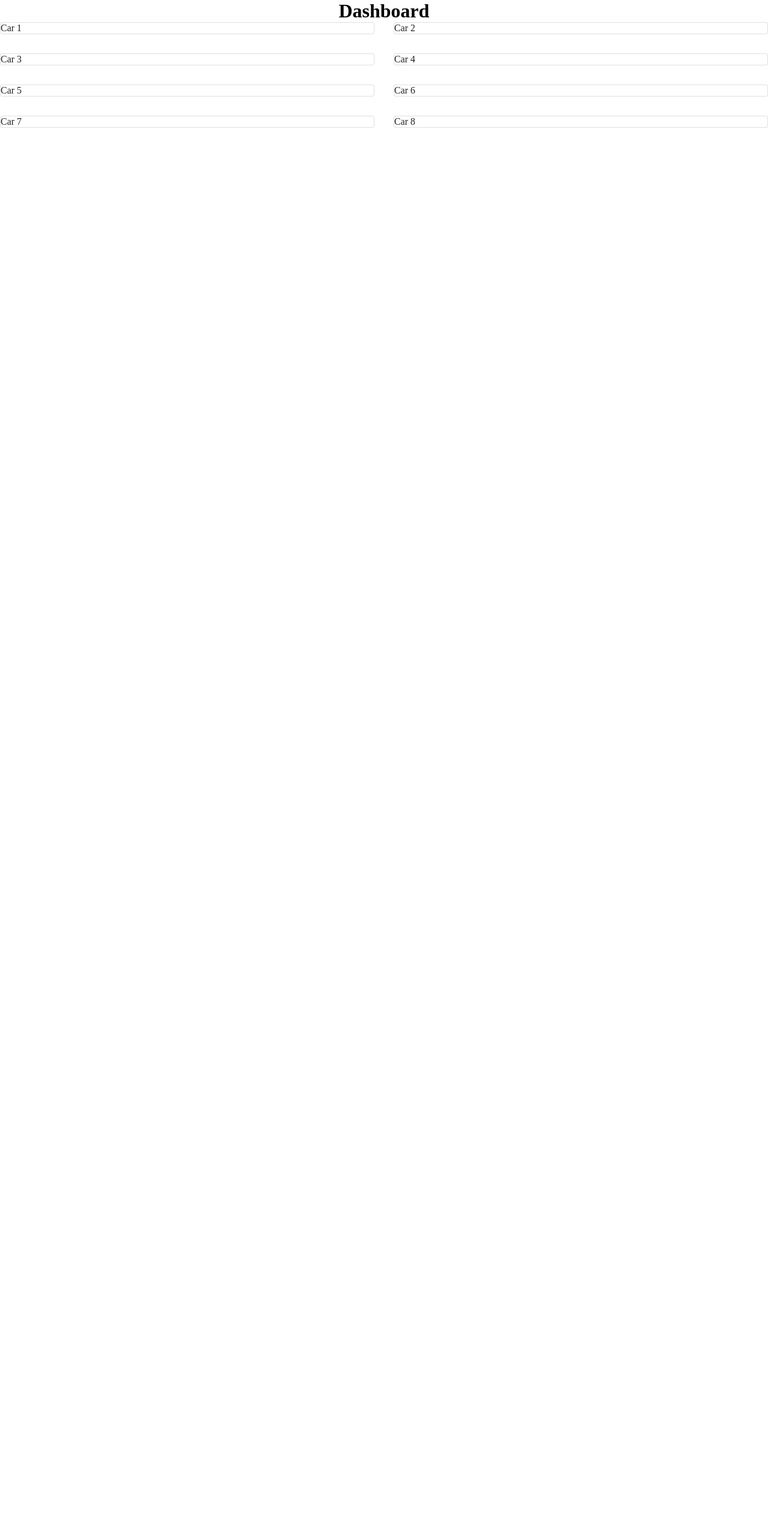
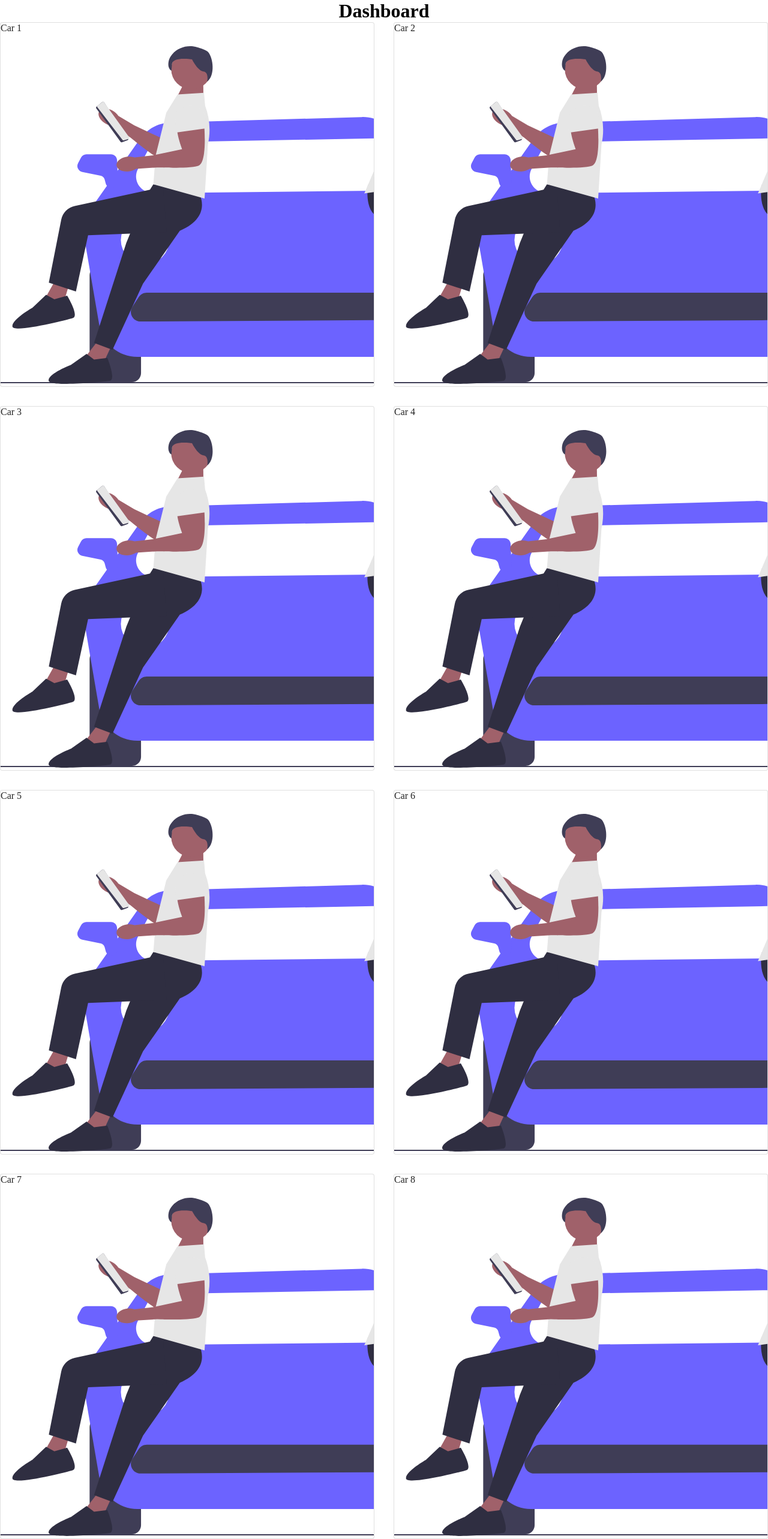
Before and after one commit to smcteague/car_collection_react, a React (Create React App) app: page /dashboard in a window 1280 px wide. Shown: the whole page at 60% size. Before the commit the page ends 800 px from the top, so only its background shows below. Built offline with nearby package versions, Linux system fonts and the light colour scheme.

Commit message:
updated commit

```diff
--- a/src/components/Dashboard/Dashboard.tsx
+++ b/src/components/Dashboard/Dashboard.tsx
@@ -1,6 +1,8 @@
 import React from 'react';
 import { styled } from '@mui/system';
 import { Box, Grid, Card } from '@mui/material';
+
+import car_image_placeholder from '../../assets/images/undraw_by_my_car_re_j3jt.svg'
 
 const Root = styled('div')({
     padding: 0,
@@ -13,6 +15,7 @@ const Header = styled('h1')({
     alignItems: 'center'
 })
 
+const Image = styled('img')
 
 
 
@@ -24,28 +27,84 @@ export const Dashboard = () => {
             <Box sx={{ flexGrow: 1 }} >
                 <Grid container spacing={4} >
                     <Grid item xs={6}>
-                        <Card variant="outlined">Car 1</Card>
+                        <Card variant="outlined">Car 1
+                            <img
+                                src={`${car_image_placeholder}?w=248&fit=crop&auto=format`}
+                                srcSet={`${car_image_placeholder}?w=248&fit=crop&auto=format&dpr=2 2x`}
+                                alt={'item.title'}
+                                loading="lazy"
+                            />
+                        </Card>
                     </Grid>
                     <Grid item xs={6}>
-                        <Card variant="outlined">Car 2</Card>
+                    <Card variant="outlined">Car 2
+                            <img
+                                src={`${car_image_placeholder}?w=248&fit=crop&auto=format`}
+                                srcSet={`${car_image_placeholder}?w=248&fit=crop&auto=format&dpr=2 2x`}
+                                alt={'item.title'}
+                                loading="lazy"
+                            />
+                        </Card>
                     </Grid>
                     <Grid item xs={6}>
-                        <Card variant="outlined">Car 3</Card>
+                    <Card variant="outlined">Car 3
+                            <img
+                                src={`${car_image_placeholder}?w=248&fit=crop&auto=format`}
+                                srcSet={`${car_image_placeholder}?w=248&fit=crop&auto=format&dpr=2 2x`}
+                                alt={'item.title'}
+                                loading="lazy"
+                            />
+                        </Card>
                     </Grid>
                     <Grid item xs={6}>
-                        <Card variant="outlined">Car 4</Card>
+                    <Card variant="outlined">Car 4
+                            <img
+                                src={`${car_image_placeholder}?w=248&fit=crop&auto=format`}
+                                srcSet={`${car_image_placeholder}?w=248&fit=crop&auto=format&dpr=2 2x`}
+                                alt={'item.title'}
+                                loading="lazy"
+                            />
+                        </Card>
                     </Grid>
                     <Grid item xs={6}>
-                        <Card variant="outlined">Car 5</Card>
+                    <Card variant="outlined">Car 5
+                            <img
+                                src={`${car_image_placeholder}?w=248&fit=crop&auto=format`}
+                                srcSet={`${car_image_placeholder}?w=248&fit=crop&auto=format&dpr=2 2x`}
+                                alt={'item.title'}
+                                loading="lazy"
+                            />
+                        </Card>
                     </Grid>
                     <Grid item xs={6}>
-                        <Card variant="outlined">Car 6</Card>
+                    <Card variant="outlined">Car 6
+                            <img
+                                src={`${car_image_placeholder}?w=248&fit=crop&auto=format`}
+                                srcSet={`${car_image_placeholder}?w=248&fit=crop&auto=format&dpr=2 2x`}
+                                alt={'item.title'}
+                                loading="lazy"
+                            />
+                        </Card>
                     </Grid>
                     <Grid item xs={6}>
-                        <Card variant="outlined">Car 7</Card>
+                    <Card variant="outlined">Car 7
+                            <img
+                                src={`${car_image_placeholder}?w=248&fit=crop&auto=format`}
+                                srcSet={`${car_image_placeholder}?w=248&fit=crop&auto=format&dpr=2 2x`}
+                                alt={'item.title'}
+                                loading="lazy"
+                            />
+                        </Card>
                     </Grid>
                     <Grid item xs={6}>
-                        <Card variant="outlined">Car 8</Card>
+                    <Card variant="outlined">Car 8
+                            <img
+                                src={`${car_image_placeholder}?w=248&fit=crop&auto=format`}
+                                srcSet={`${car_image_placeholder}?w=248&fit=crop&auto=format&dpr=2 2x`}
+                                alt={'item.title'}
+                                loading="lazy"
+                            />
+                        </Card>
                     </Grid>
                 </Grid>
             </Box>
```
